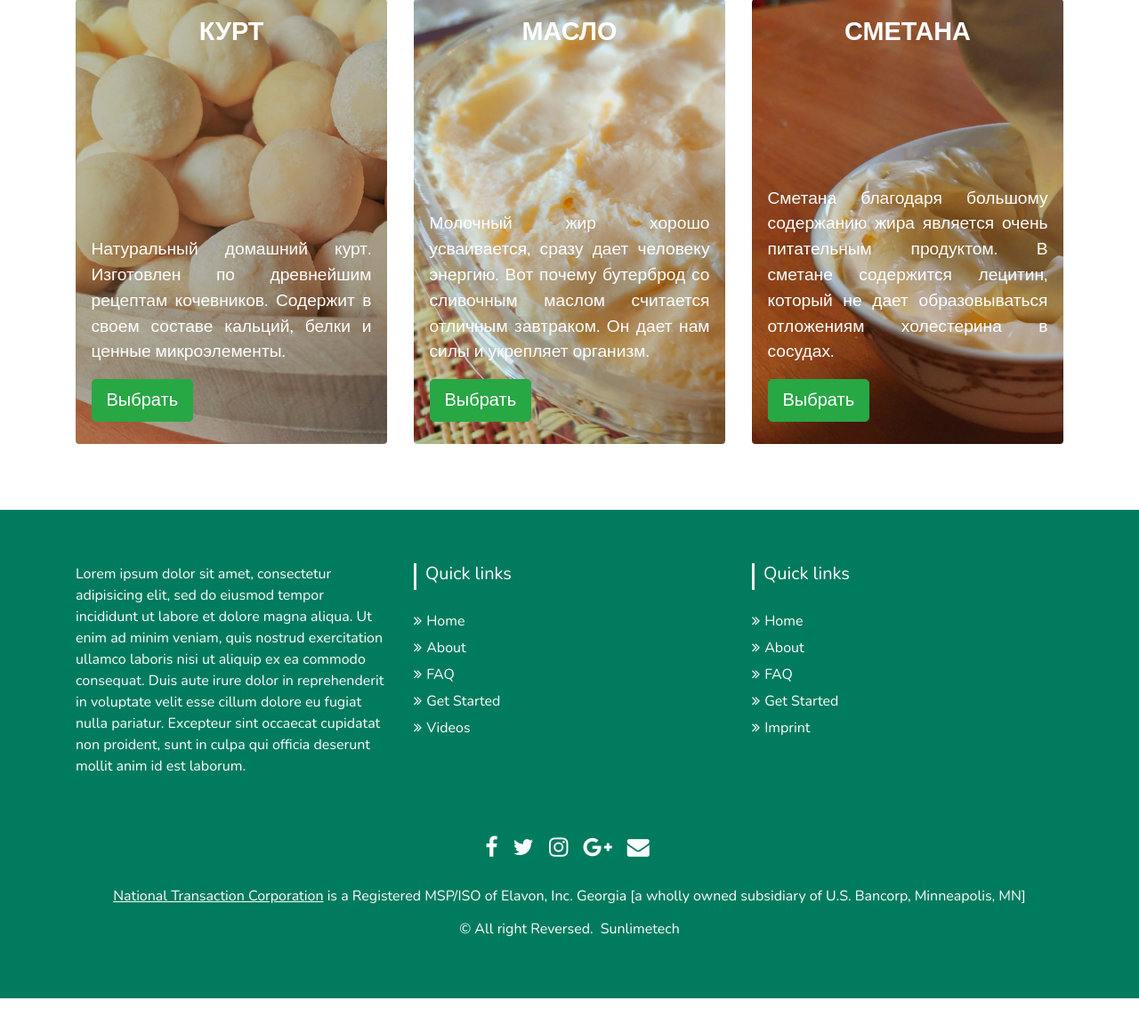
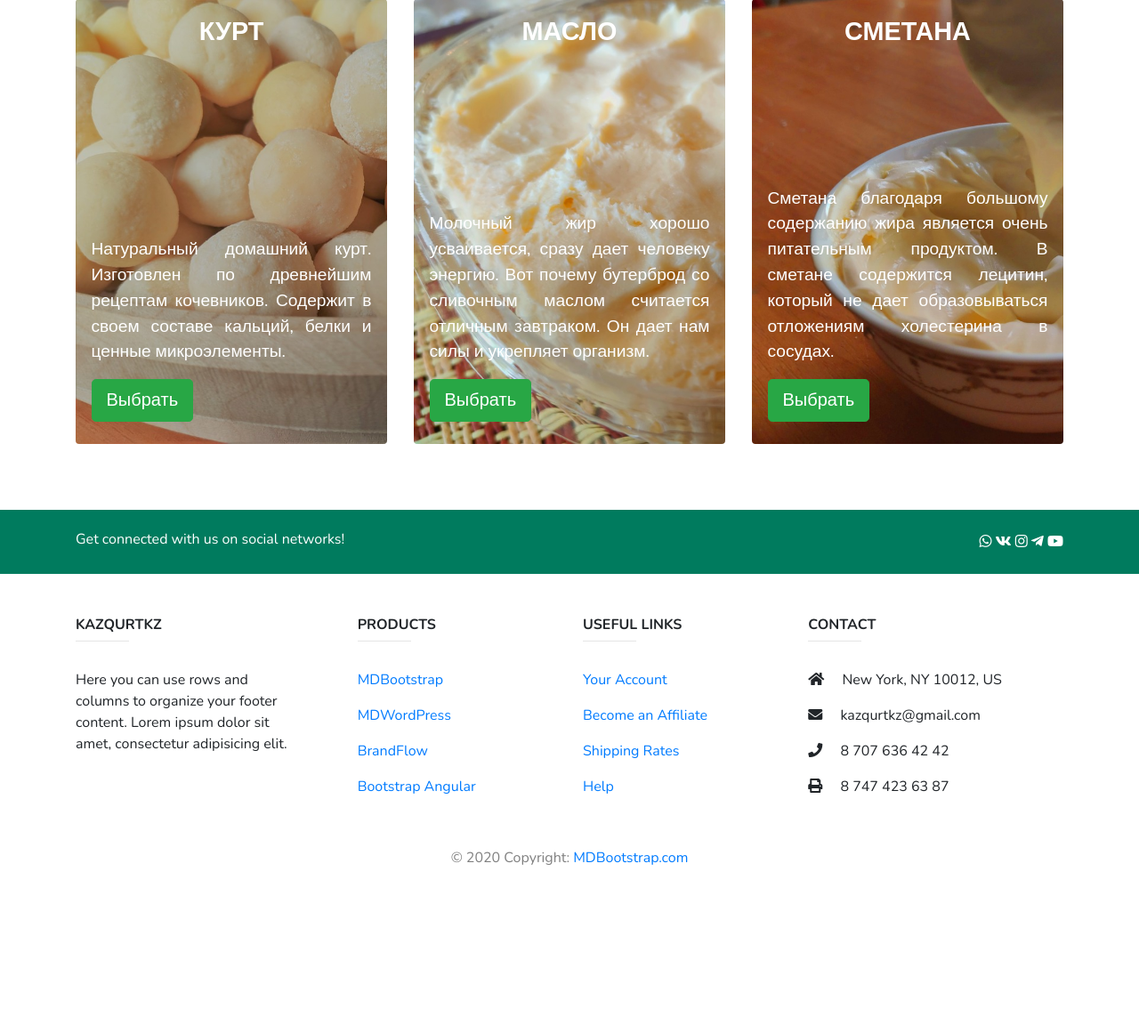
Before and after one commit to armanseisenbek/kazqurt.kz, a PHP site: page / in a window 1280 px wide. Shown: the part 486-1647 px from the top of the page at 89% size. Run offline with PHP 8.4, Linux system fonts and the light colour scheme; data comes from the database, SQL or seed files in the repository; some libraries are stand-ins or nearby versions.

Commit message:
updated fotter, added external style file for footer

```diff
--- /dev/null
+++ b/css/footerStyle.css
@@ -0,0 +1,11 @@
+/* Footer */
+@import url('https://maxcdn.bootstrapcdn.com/font-awesome/4.7.0/css/font-awesome.min.css');
+
+div.socialLinks {
+    color: white;
+    background-color: #007b5e;
+}
+
+div.linkIcons {
+    /*margin: 15px;*/
+}
--- a/css/style.css
+++ b/css/style.css
@@ -1,10 +1,11 @@
 /* fonts */
 @import url('https://maxcdn.bootstrapcdn.com/font-awesome/4.7.0/css/font-awesome.min.css');
 @import url('https://fonts.googleapis.com/css?family=Nunito:400,700&display=swap&subset=cyrillic');
+@import url('https://cdnjs.cloudflare.com/ajax/libs/font-awesome/5.13.0/css/all.min.css');
+
 
 /* body */
-html,body
-{
+html,body {
     font-family: 'Nunito', sans-serif;
     width: 100%;
     height: 100%;
@@ -74,91 +75,3 @@ html,body
 .md-form {
   padding-bottom: 15px;
 }
-
-/* Footer */
-
-section {
-  padding: 60px 0;
-}
-
-section .section-title {
-  text-align: center;
-  color: #007b5e;
-  margin-bottom: 50px;
-  text-transform: uppercase;
-}
-
-#footer {
-  background: #007b5e !important;
-}
-
-#footer h5 {
-	padding-left: 10px;
-  border-left: 3px solid #eeeeee;
-  padding-bottom: 6px;
-  margin-bottom: 20px;
-  color:#ffffff;
-}
-
-#footer a {
-  color: #ffffff;
-  text-decoration: none !important;
-  background-color: transparent;
-  -webkit-text-decoration-skip: objects;
-}
-
-#footer ul.social li {
-	padding: 3px 0;
-}
-
-#footer ul.social li a i {
-  margin-right: 5px;
-	font-size:25px;
-	-webkit-transition: .5s all ease;
-	-moz-transition: .5s all ease;
-	transition: .5s all ease;
-}
-
-#footer ul.social li:hover a i {
-	font-size:30px;
-	margin-top:-10px;
-}
-
-#footer ul.social li a,
-#footer ul.quick-links li a {
-	color:#ffffff;
-}
-
-#footer ul.social li a:hover {
-	color:#eeeeee;
-}
-
-#footer ul.quick-links li {
-	padding: 3px 0;
-	-webkit-transition: .5s all ease;
-	-moz-transition: .5s all ease;
-	transition: .5s all ease;
-}
-
-#footer ul.quick-links li:hover {
-	padding: 3px 0;
-	margin-left:5px;
-	font-weight:700;
-}
-
-#footer ul.quick-links li a i {
-	margin-right: 5px;
-}
-
-#footer ul.quick-links li:hover a i {
-  font-weight: 700;
-}
-
-@media (max-width:767px) {
-	#footer h5 {
-        padding-left: 0;
-        border-left: transparent;
-        padding-bottom: 0px;
-        margin-bottom: 10px;
-    }
-}
--- a/includes/footer.php
+++ b/includes/footer.php
@@ -1,55 +1,144 @@
+<link rel="stylesheet" type="text/css" href="css/footerStyle.css">
+
 <!-- Footer -->
-  <section id="footer">
+<footer class="">
+
+    <div class="socialLinks">
         <div class="container">
-      <div class="row text-center text-xs-center text-sm-left text-md-left">
-        <div class="col-xs-12 col-sm-4 col-md-4">
-          <p class="text-white">Lorem ipsum dolor sit amet, consectetur adipisicing elit, sed do eiusmod
-          tempor incididunt ut labore et dolore magna aliqua. Ut enim ad minim veniam,
-          quis nostrud exercitation ullamco laboris nisi ut aliquip ex ea commodo
-          consequat. Duis aute irure dolor in reprehenderit in voluptate velit esse
-          cillum dolore eu fugiat nulla pariatur. Excepteur sint occaecat cupidatat non
-          proident, sunt in culpa qui officia deserunt mollit anim id est laborum.</p>
+
+            <!-- Grid row-->
+            <div class="row py-4 d-flex align-items-cenr">
+
+                <!-- Grid column -->
+                <div class="col-md-6 col-lg-5 text-center text-md-left mb-4 mb-md-0">
+                    <h6 class="mb-0">Get connected with us on social networks!</h6>
                 </div>
-        <div class="col-xs-12 col-sm-4 col-md-4">
-          <h5>Quick links</h5>
-          <ul class="list-unstyled quick-links">
-            <li><a href="javascript:void();"><i class="fa fa-angle-double-right"></i>Home</a></li>
-            <li><a href="javascript:void();"><i class="fa fa-angle-double-right"></i>About</a></li>
-            <li><a href="javascript:void();"><i class="fa fa-angle-double-right"></i>FAQ</a></li>
-            <li><a href="javascript:void();"><i class="fa fa-angle-double-right"></i>Get Started</a></li>
-            <li><a href="javascript:void();"><i class="fa fa-angle-double-right"></i>Videos</a></li>
-          </ul>
+                <!-- Grid column -->
+
+                <!-- Grid column -->
+                <div class="col-md-6 col-lg-7 text-center text-md-right linkIcons">
+                    <!-- WhatsApp -->
+                    <a>
+                        <i class="fab fa-whatsapp"></i>
+                    </a>
+                    <!-- VKontakte -->
+                    <a>
+                        <i class="fab fa-vk"></i>
+                    </a>
+                    <!-- Instagram -->
+                    <a>
+                        <i class="fab fa-instagram"> </i>
+                    </a>
+                    <!-- Telegram -->
+                    <a>
+                        <i class="fab fa-telegram-plane"></i>
+                    </a>
+                    <!--YouTube -->
+                    <a>
+                        <i class="fab fa-youtube"></i>
+                    </a>
                 </div>
-        <div class="col-xs-12 col-sm-4 col-md-4">
-          <h5>Quick links</h5>
-          <ul class="list-unstyled quick-links">
-            <li><a href="javascript:void();"><i class="fa fa-angle-double-right"></i>Home</a></li>
-            <li><a href="javascript:void();"><i class="fa fa-angle-double-right"></i>About</a></li>
-            <li><a href="javascript:void();"><i class="fa fa-angle-double-right"></i>FAQ</a></li>
-            <li><a href="javascript:void();"><i class="fa fa-angle-double-right"></i>Get Started</a></li>
-            <li><a href="https://wwwe.sunlimetech.com" title="Design and developed by"><i class="fa fa-angle-double-right"></i>Imprint</a></li>
-          </ul>
+                <!-- Grid column -->
+
+            </div>
+            <!-- Grid row-->
+
         </div>
     </div>
-      <div class="row">
-        <div class="col-xs-12 col-sm-12 col-md-12 mt-2 mt-sm-5">
-          <ul class="list-unstyled list-inline social text-center">
-            <li class="list-inline-item"><a href="javascript:void();"><i class="fa fa-facebook"></i></a></li>
-            <li class="list-inline-item"><a href="javascript:void();"><i class="fa fa-twitter"></i></a></li>
-            <li class="list-inline-item"><a href="javascript:void();"><i class="fa fa-instagram"></i></a></li>
-            <li class="list-inline-item"><a href="javascript:void();"><i class="fa fa-google-plus"></i></a></li>
-            <li class="list-inline-item"><a href="javascript:void();" target="_blank"><i class="fa fa-envelope"></i></a></li>
-          </ul>
+
+    <!-- Footer Links -->
+    <div class="container text-center text-md-left mt-5">
+
+        <!-- Grid row -->
+        <div class="row mt-3 dark-grey-text">
+
+            <!-- Grid column -->
+            <div class="col-md-3 col-lg-4 col-xl-3 mb-4">
+
+                <!-- Content -->
+                <h6 class="text-uppercase font-weight-bold">KazqurtKz</h6>
+                <hr class="teal accent-3 mb-4 mt-0 d-inline-block mx-auto" style="width: 60px;">
+                <p>
+                    Here you can use rows and columns to organize your footer content. Lorem ipsum dolor sit amet, consectetur adipisicing elit.
+                </p>
+
             </div>
-        </hr>
+            <!-- Grid column -->
+
+            <!-- Grid column -->
+            <div class="col-md-2 col-lg-2 col-xl-2 mx-auto mb-4">
+
+                <!-- Links -->
+                <h6 class="text-uppercase font-weight-bold">Products</h6>
+                <hr class="teal accent-3 mb-4 mt-0 d-inline-block mx-auto" style="width: 60px;">
+                <p>
+                    <a class="dark-grey-text" href="#!">MDBootstrap</a>
+                </p>
+                <p>
+                    <a class="dark-grey-text" href="#!">MDWordPress</a>
+                </p>
+                <p>
+                    <a class="dark-grey-text" href="#!">BrandFlow</a>
+                </p>
+                <p>
+                    <a class="dark-grey-text" href="#!">Bootstrap Angular</a>
+                </p>
+
             </div>
-      <div class="row">
-        <div class="col-xs-12 col-sm-12 col-md-12 mt-2 mt-sm-2 text-center text-white">
-          <p><u><a href="https://www.nationaltransaction.com/">National Transaction Corporation</a></u> is a Registered MSP/ISO of Elavon, Inc. Georgia [a wholly owned subsidiary of U.S. Bancorp, Minneapolis, MN]</p>
-          <p class="h6">&copy All right Reversed.<a class="text-green ml-2" href="https://www.sunlimetech.com" target="_blank">Sunlimetech</a></p>
+            <!-- Grid column -->
+
+            <!-- Grid column -->
+            <div class="col-md-3 col-lg-2 col-xl-2 mx-auto mb-4">
+
+                <!-- Links -->
+                <h6 class="text-uppercase font-weight-bold">Useful links</h6>
+                <hr class="teal accent-3 mb-4 mt-0 d-inline-block mx-auto" style="width: 60px;">
+                <p>
+                    <a class="dark-grey-text" href="#!">Your Account</a>
+                </p>
+                <p>
+                    <a class="dark-grey-text" href="#!">Become an Affiliate</a>
+                </p>
+                <p>
+                    <a class="dark-grey-text" href="#!">Shipping Rates</a>
+                </p>
+                <p>
+                    <a class="dark-grey-text" href="#!">Help</a>
+                </p>
+
             </div>
-        </hr>
+            <!-- Grid column -->
+
+            <!-- Grid column -->
+            <div class="col-md-4 col-lg-3 col-xl-3 mx-auto mb-md-0 mb-4">
+
+                <!-- Links -->
+                <h6 class="text-uppercase font-weight-bold">Contact</h6>
+                <hr class="teal accent-3 mb-4 mt-0 d-inline-block mx-auto" style="width: 60px;">
+                <p>
+                    <i class="fas fa-home mr-3"></i> New York, NY 10012, US</p>
+                <p>
+                    <i class="fas fa-envelope mr-3"></i> kazqurtkz@gmail.com</p>
+                <p>
+                    <i class="fas fa-phone mr-3"></i> 8 707 636 42 42</p>
+                <p>
+                    <i class="fas fa-print mr-3"></i> 8 747 423 63 87</p>
+
             </div>
+            <!-- Grid column -->
+
         </div>
-  </section>
-<!-- ./Footer -->
+        <!-- Grid row -->
+
+    </div>
+    <!-- Footer Links -->
+
+    <!-- Copyright -->
+    <div class="footer-copyright text-center text-black-50 py-3">
+        © 2020 Copyright:
+        <a class="dark-grey-text" href="https://mdbootstrap.com/"> MDBootstrap.com</a>
+    </div>
+    <!-- Copyright -->
+
+</footer>
+<!-- Footer -->
```
Lines whose indentation alone changed are shown as unchanged.
